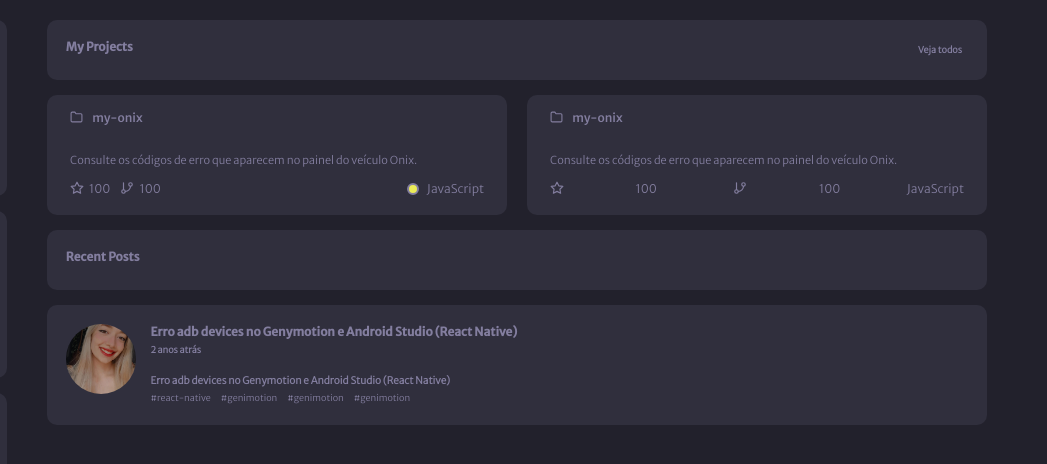
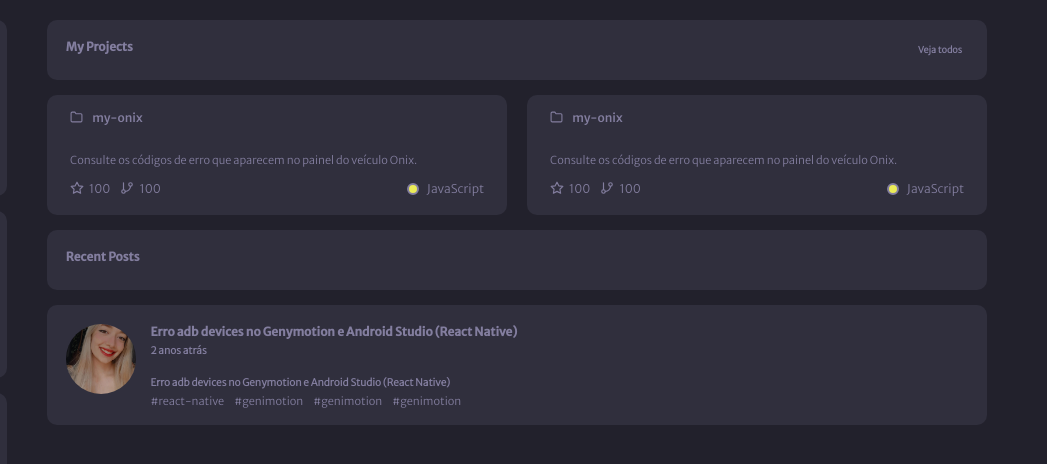
Before and after one commit to MonicaAntunes/Desafio-Portfolio, a plain HTML site: page index.html in a window 1280 px wide. Shown: the top 464 px of the page, 233-1280 px from the left. Drawn offline with Linux system fonts and the light colour scheme.

Commit message:
finalizado

```diff
--- a/index.html
+++ b/index.html
@@ -227,7 +227,7 @@
                 <p class="fav-number">100</p>
               </div>
               <div class="fav-align-right">
-                <button class="js" ></button>
+                <button class="js"></button>
                 <p class="javascript">JavaScript</p>
               </div>
             </div>
@@ -260,6 +260,7 @@
               Onix.
             </div>
             <div class="fav">
+              <div class="fav-align-left">
                 <svg
                   xmlns="http://www.w3.org/2000/svg"
                   width="14"
@@ -295,7 +296,12 @@
                   <path d="M18 9a9 9 0 0 1-9 9"></path>
                 </svg>
                 <p class="fav-number">100</p>
+              </div>
+
+              <div class="fav-align-right">
+                <button class="js"></button>
                 <p class="javascript">JavaScript</p>
+              </div>
             </div>
           </div>
         </div>
@@ -304,10 +310,19 @@
         </div>
         <div class="bloco-10">
           <img class="avatar-2" src="./assets/assets/avatar.jpg" />
-          <h1 class="react-1">Erro adb devices no Genymotion e Android Studio (React Native)</h1>
+          <h1 class="react-1">
+            Erro adb devices no Genymotion e Android Studio (React Native)
+          </h1>
           <h2 class="time">2 anos atrás</h2>
-          <h3 class="react-2">Erro adb devices no Genymotion e Android Studio (React Native)</h3>
-          <div class="tags"><p class="tag">#react-native</p>  <p class="tag">#genimotion</p> <p class="tag">#genimotion</p> <p class="tag">#genimotion</p> </div>
+          <h3 class="react-2">
+            Erro adb devices no Genymotion e Android Studio (React Native)
+          </h3>
+          <div class="tags">
+            <p class="tag">#react-native</p>
+            <p class="tag">#genimotion</p>
+            <p class="tag">#genimotion</p>
+            <p class="tag">#genimotion</p>
+          </div>
         </div>
       </div>
     </main>
--- a/style.css
+++ b/style.css
@@ -416,7 +416,7 @@
   text-align: left;
   margin-left: 11%;
   margin-top: 5px;
-  font-size: 9px;
+  font-size: 10px;
   font-family: MerriweatherSans-Light;
 }
 
@@ -426,7 +426,7 @@
   text-align: left;
   margin-left: 11%;
   margin-top: 5px;
-  font-size: 9px;
+  font-size: 11px;
   font-family: MerriweatherSans-Light;
 }
 
```
Lines whose indentation alone changed are shown as unchanged.
